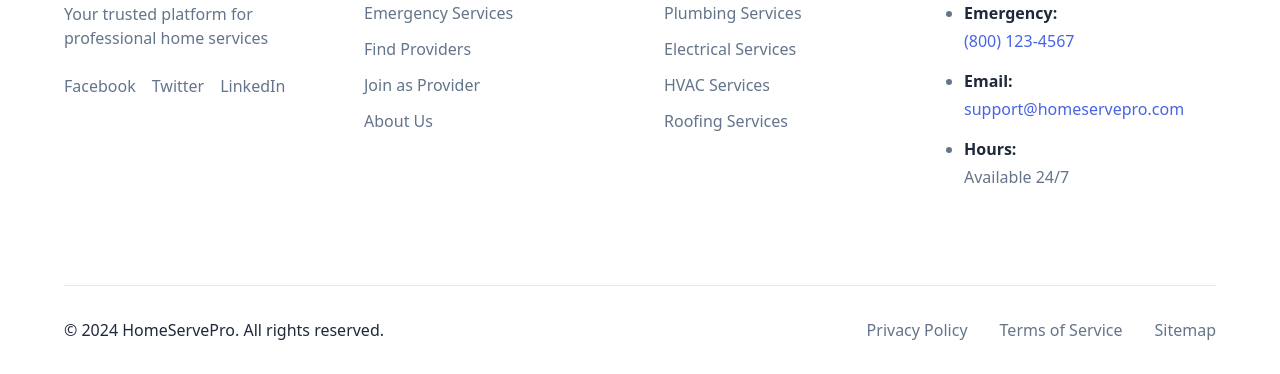
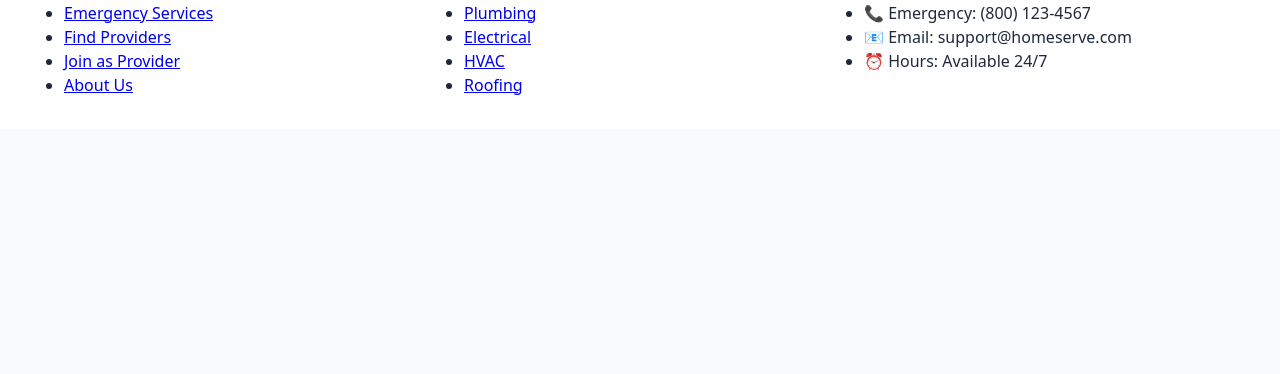
Before and after one commit to anshc10/home-services-directory, a plain HTML site: page index.html in a window 1280 px wide. Shown: the part 1976-2350 px from the top of the page. After the commit the page ends 2105 px from the top, so only its background shows below. Drawn offline with Linux system fonts and the light colour scheme.

Commit message:
Update index.html

```diff
--- a/index.html
+++ b/index.html
@@ -205,73 +205,38 @@
     </section>
 
     <!-- Footer -->
+   <!-- Remove old footer and add this improved version -->
 <footer class="footer">
     <div class="container">
         <div class="footer-content">
             <div class="footer-grid">
                 <div class="footer-section">
-                        <div class="footer-brand">
-                            <h3>HomeServePro</h3>
-                            <p>Your trusted platform for professional home services</p>
-                        </div>
-                        <div class="footer-social">
-                            <a href="#" class="social-link">Facebook</a>
-                            <a href="#" class="social-link">Twitter</a>
-                            <a href="#" class="social-link">LinkedIn</a>
-                        </div>
-                    </div>
-
-                    <div class="footer-section">
                     <h4>Quick Links</h4>
-                        <ul class="footer-links">
+                    <ul>
                         <li><a href="emergency-service.html">Emergency Services</a></li>
                         <li><a href="search.html">Find Providers</a></li>
                         <li><a href="05-register.html">Join as Provider</a></li>
                         <li><a href="about.html">About Us</a></li>
                     </ul>
                 </div>
-
                 <div class="footer-section">
                     <h4>Services</h4>
-                        <ul class="footer-links">
-                            <li><a href="search.html?type=plumbing">Plumbing Services</a></li>
-                            <li><a href="search.html?type=electrical">Electrical Services</a></li>
-                            <li><a href="search.html?type=hvac">HVAC Services</a></li>
-                            <li><a href="search.html?type=roofing">Roofing Services</a></li>
+                    <ul>
+                        <li><a href="services/plumbing.html">Plumbing</a></li>
+                        <li><a href="services/electrical.html">Electrical</a></li>
+                        <li><a href="services/hvac.html">HVAC</a></li>
+                        <li><a href="services/roofing.html">Roofing</a></li>
                     </ul>
                 </div>
-
                 <div class="footer-section">
                     <h4>Contact</h4>
-                        <ul class="footer-contact">
-                            <li>
-                                <strong>Emergency:</strong>
-                                <a href="tel:800-123-4567">(800) 123-4567</a>
-                            </li>
-                            <li>
-                                <strong>Email:</strong>
-                                <a href="mailto:support@homeservepro.com">support@homeservepro.com</a>
-                            </li>
-                            <li>
-                                <strong>Hours:</strong>
-                                Available 24/7
-                            </li>
+                    <ul>
+                        <li>📞 Emergency: (800) 123-4567</li>
+                        <li>📧 Email: support@homeserve.com</li>
+                        <li>⏰ Hours: Available 24/7</li>
                     </ul>
-                    </div>
-                </div>
-
-                <div class="footer-bottom">
-                    <div class="footer-info">
-                        <p>&copy; 2024 HomeServePro. All rights reserved.</p>
-                        <div class="footer-legal">
-                            <a href="privacy.html">Privacy Policy</a>
-                            <a href="terms.html">Terms of Service</a>
-                            <a href="sitemap.html">Sitemap</a>
-                        </div>
                 </div>
             </div>
         </div>
     </div>
 </footer>
-</body>
-</html>
```
Lines whose indentation alone changed are shown as unchanged.
